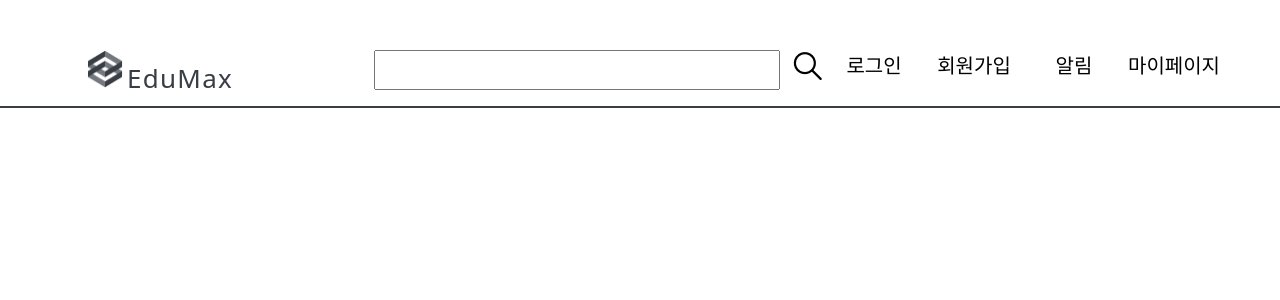
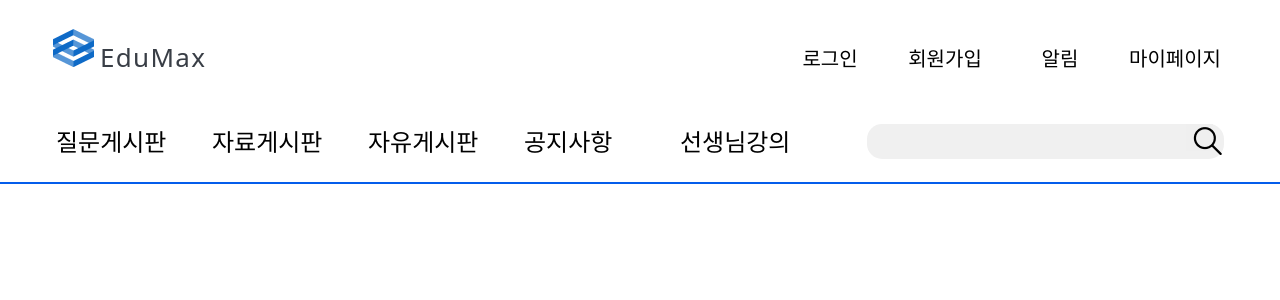
Before and after one commit to kbs1115/newproject, a Django app: page / in a window 1280 px wide. Shown: the top 300 px of the page. Run offline with Django 4.2, Linux system fonts and the light colour scheme; parts of the project's set-up code (start-up, migrations or seed data) failed here and were passed over.

Commit message:
navbar 수정버전으로 적용 완료

```diff
--- a/static/navbar.css
+++ b/static/navbar.css
@@ -1,88 +1,129 @@
-a {
-    text-decoration: none;
+a { text-decoration: none; color: black; }
+a:visited { text-decoration: none; }
+a:hover { text-decoration: none; }
+a:focus { text-decoration: none; }
+a:hover, a:active { text-decoration: none; }
+ul {
+    list-style-type: none;
+    padding: 0;
+    margin: 0;
 }
 body {
     margin: 0 auto;
 }
 .navbar {
     width: 100%;
-    height: 106.29px;
+    height: 182px;
     flex-shrink: 0;
-    border-bottom: 2px solid #393E46;
+    border-bottom: 2px solid var(--unnamed, #045DEB);
     background: #FFF;
     display: flex;
+    flex-direction: column;
     align-items: center;
     justify-content: center;
 }
-.navbar-innerbox {
-    width: 1168px;
-    height: 37.625px;
+.nav-upperinnerbox {
+    width: 1200px;
+    height: 42px;
     flex-shrink: 0;
+    margin-top: 25px;
+    margin-bottom: 32px;
 }
-.navbar-innerbox > ul {
-    list-style: none;
-    padding-left: 0px;
-}
-.navbar-innerbox > ul > li {
+.nav-upperinnerbox > ul > li:first-child {
     display: flex;
-    float: right;
-    width: 100px;
-    height: 40px;
-    justify-content: center;
-    flex-shrink: 0;
-}
-.navbar-innerbox > ul > li > a {
-    color: #000;
-    text-align: center;
-    font-family: Noto Sans KR;
-    font-size: 20px;
-    font-style: normal;
-    font-weight: 500;
-    line-height: normal;
-}
-.navbar-innerbox > ul > li:first-child {
-    float: left;
-    width: 202px;
+    width: 156px;
     height: 37.625px;
     justify-content: center;
     align-items: flex-start;
     flex-shrink: 0;
+    float: left;
+    margin-left: 13px;
 }
-
-.navbar-innerbox > ul > li:first-child > a {
+.nav-upperinnerbox > ul > li:first-child > a {
     display: flex;
     justify-content: center;
     flex-shrink: 0;
     color: #393E46;
-    text-align: center;
     font-family: Noto Sans Symbols;
     font-size: 26px;
     font-style: normal;
     font-weight: 500;
     line-height: normal;
     letter-spacing: 1.3px;
-    text-decoration: none;
+    text-align: center;
 }
-
-.navbar-innerbox > ul > li:first-child > a > img {
-    width: 46px;
-    height: 37.625px;
+.nav-upperinnerbox > ul > li:first-child > a > img {
+    width: 41px;
+    height: 38px;
+    flex-shrink: 0;
+    margin-right: 6px;
+}
+.nav-upperinnerbox > ul > li {
+    display: flex;
+    width: 100px;
+    height: 40px;
+    flex-direction: column;
+    justify-content: center;
+    flex-shrink: 0;
+    color: #000;
+    font-family: Noto Sans KR;
+    font-size: 20px;
+    font-style: normal;
+    font-weight: 500;
+    line-height: normal;
+    text-align: center;
+    float: right;
+    margin-right: 15px;
+}
+.nav-underinnerbox {
+    width: 1168px;
+    height: 59px;
     flex-shrink: 0;
 }
-
-.navbar-innerbox > ul > li:last-child {
+.nav-underinnerbox > ul > li {
     display: flex;
-    width: 450px;
+    width: 156px;
+    height: 59px;
+    flex-direction: column;
+    justify-content: center;
+    flex-shrink: 0;
+    color: #393E46;
+    font-family: Noto Sans KR;
+    font-size: 24px;
+    font-style: normal;
+    font-weight: 500;
+    line-height: normal;
+    float: left;
 }
-
-.navbar-innerbox > ul > li:last-child > input {
-    display: flex;
-    width: 400px;
+.nav-underinnerbox > ul > li:last-child {
+    width: 357px;
+    height: 35px;
+    border-radius: 15px;
+    background: #F0F0F0;
+    flex-direction: row;
+    float: right;
+    margin-top: 13px;
 }
-
-.navbar-innerbox > ul > li:last-child > a {
-    width: 31.572px;
+.nav-underinnerbox > ul > li:last-child > input {
+    width: 310px;
     height: 32px;
-    flex-shrink: 0;
-    margin-left: 12px;
+    border: none;
+    background: transparent;
+    color: #000;
+    font-family: Noto Sans KR;
+    font-size: 16px;
+    font-style: normal;
+    font-weight: 500;
+    line-height: normal;
+    margin-left: 5px;
 }
+.nav-underinnerbox > ul > li:last-child > input:focus {
+    outline: none;
+}
+.nav-underinnerbox > ul > li:last-child > button {
+    width: 27px;
+    height: 27px;
+    border: none;
+    margin-right: auto;
+    cursor: pointer;
+}
--- a/templates/base.html
+++ b/templates/base.html
@@ -11,19 +11,30 @@
 </head>
 <body>
 <nav class="navbar">
-  <div class="navbar-innerbox">
+  <div class="nav-upperinnerbox">
     <ul>
       <li>
         <a href="{% url 'board:index' %}">
-          <img alt="EduMax" src="/static/img/logo.png">EduMax</a>
+          <img alt="EduMax" src="/static/img/Edumaxlogo.png">EduMax</a>
       </li>
       <li><a href="">마이페이지</a></li>
       <li><a href="">알림</a></li>
       <li><a href="">회원가입</a></li>
       <li><a href="">로그인</a></li>
+    </ul>
+  </div>
+  <div class="nav-underinnerbox">
+    <ul>
+      <li><a href="">질문게시판</a></li>
+      <li><a href="">자료게시판</a></li>
+      <li><a href="">자유게시판</a></li>
+      <li><a href="">공지사항</a></li>
+      <li><a href="">선생님강의</a></li>
       <li>
         <input type="text" id="search_kw" value="{{ kw|default_if_none:'' }}">
-        <a href="javascript:void(0)" id="btn_search"><img src="/static/img/nav-search-icon.png" alt="search"></a>
+        <button type="button" id="btn_search">
+          <img src="/static/img/nav-search-icon.png" alt="search">
+        </button>
       </li>
     </ul>
   </div>
```
Also changed, not shown: static/img/Edumaxlogo.png (added), static/img/logo.png (deleted).
